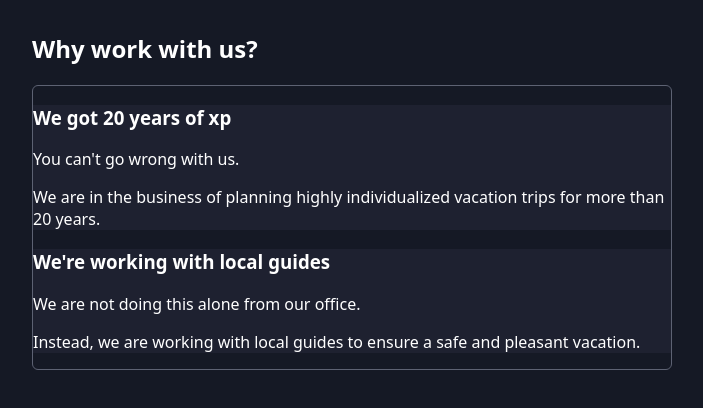
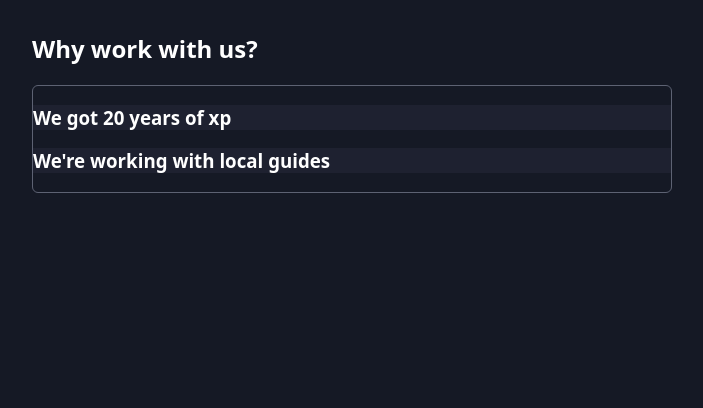
Before and after one commit to Luchohak/patterns-and-best-practices, a React (Vite) app: page / in a window 1280 px wide. Shown: the top 408 px of the page, without its empty margins (288-991 px from the left). Built offline with nearby package versions, Linux system fonts and the light colour scheme.

Commit message:
Add logic to make sure only 1 AccordionItem is open at the same time by using the Context API

```diff
--- a/src/App.jsx
+++ b/src/App.jsx
@@ -8,6 +8,7 @@
         <h1>Why work with us? </h1>
         <Accordion className="accordion">
           <AccordionItem
+            id="experience"
             className="accordion-item"
             title="We got 20 years of xp"
           >
@@ -20,6 +21,7 @@
             </article>
           </AccordionItem>
           <AccordionItem
+            id="local-guides"
             className="accordion-item"
             title="We're working with local guides "
           >
--- a/src/components/Accordion/Accordion.jsx
+++ b/src/components/Accordion/Accordion.jsx
@@ -1,3 +1,37 @@
+import { createContext, useContext, useState } from "react";
+
+const AccordionContext = createContext();
+
+export function useAccordionContext() {
+  const ctx = useContext(AccordionContext);
+
+  if(!ctx) {
+    throw new Error('Accordion-related components must be wrapped by <Accordion>')
+  }
+
+  return ctx;
+}
+
 export default function Accordion({ children, className }) {
-  return <ul className={className}>{children}</ul>;
+  const [openItemId, setOpenItemId] = useState();
+
+  function openItem(id) {
+    setOpenItemId(id);
+  }
+
+  function closeItem() {
+    setOpenItemId(null);
+  }
+
+  const contextValue = {
+    openItemId,
+    openItem,
+    closeItem,
+  };
+
+  return (
+    <AccordionContext.Provider value={contextValue}>
+      <ul className={className}>{children}</ul>
+    </AccordionContext.Provider>
+  );
 }
--- a/src/components/Accordion/AccordionItem.jsx
+++ b/src/components/Accordion/AccordionItem.jsx
@@ -1,8 +1,28 @@
-export default function AccordionItem({ children, className, title }) {
+import { useAccordionContext } from "./Accordion.jsx";
+
+export default function AccordionItem({ id, children, className, title }) {
+  const { openItemId, openItem, closeItem } = useAccordionContext();
+
+  const isOpen = openItemId === id;
+
+  function handleClick() {
+    if (isOpen) {
+      closeItem();
+    } else {
+      openItem(id);
+    }
+  }
+
   return (
     <li className={className}>
-      <h3>{title}</h3>
-      <div>{children}</div>
+      <h3 onClick={handleClick}>{title}</h3>
+      <div
+        className={
+          isOpen ? "accordion-item-content open" : "accordion-item-content"
+        }
+      >
+        {children}
+      </div>
     </li>
   );
 }
```
